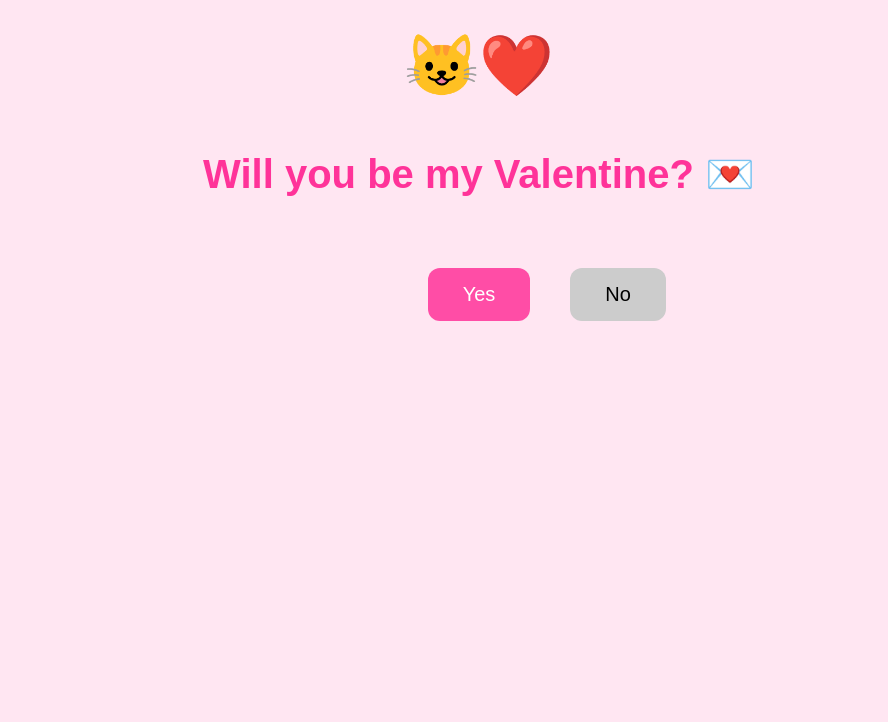
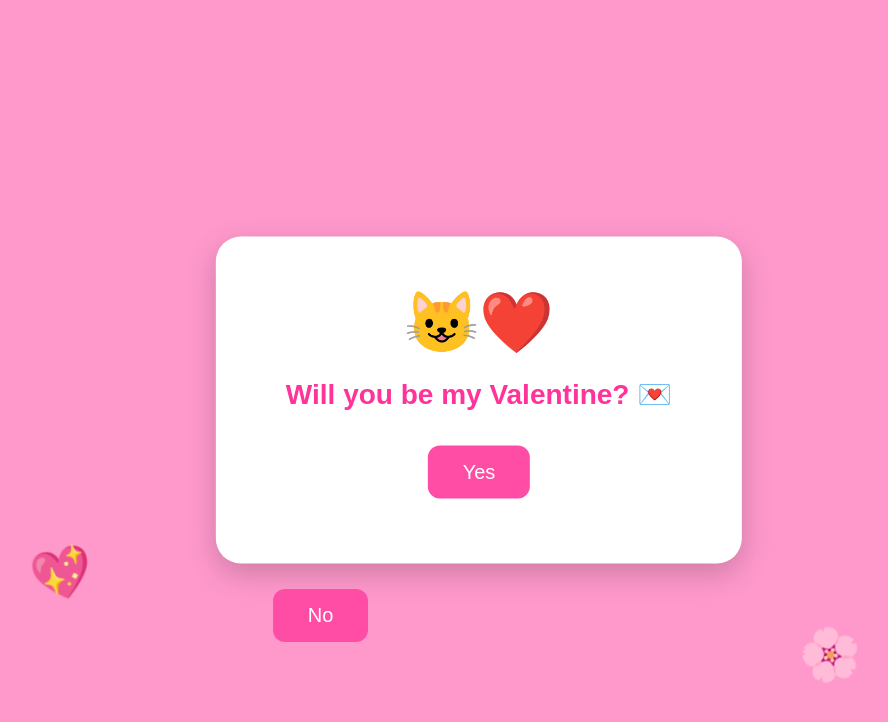
Before and after one commit to tanmoysarker2416256/surovdip, a plain HTML site: page index.html in a window 1280 px wide. Shown: the whole page, without its empty margins (161-1049 px from the left). Drawn offline with Linux system fonts and the light colour scheme.

Commit message:
Add files via upload

```diff
--- a/index.html
+++ b/index.html
@@ -5,78 +5,142 @@
 <title>Valentine Question</title>
 <style>
     body {
-        text-align:center;
+        margin: 0;
+        padding: 0;
         font-family: 'Arial', sans-serif;
-        background: #ffe6f2; /* soft pink */
-        margin:0;
-        padding:0;
-        overflow:hidden;
+        background: #ff99cc; /* soft pink */
+        height: 100vh;
+        overflow: hidden;
+        position: relative;
     }
+
+    .box {
+        background: white;
+        border-radius: 25px;
+        padding: 50px 70px;
+        box-shadow: 0 10px 30px rgba(0,0,0,0.2);
+        text-align: center;
+        max-width: 400px;
+        position: absolute;
+        top: 50%;
+        left: 50%;
+        transform: translate(-50%, -50%);
+        z-index: 10;
+    }
+
     .top-emoji {
         font-size: 60px;
-        margin-top: 30px;
+        margin-bottom: 20px;
     }
+
     h1 {
-        font-size: 40px;
-        margin: 50px 20px;
+        font-size: 28px;
+        margin: 20px 0;
         color: #ff3399;
     }
+
     button {
-        padding:15px 35px;
+        padding: 15px 35px;
         font-size: 20px;
-        margin: 20px;
-        border:none;
+        margin: 15px;
+        border: none;
         border-radius: 12px;
-        cursor:pointer;
+        cursor: pointer;
         transition: transform 0.2s;
+        z-index: 10;
+        position: relative;
     }
-    #yesBtn {
-        background: #ff4da6;
-        color:white;
+
+    #yesBtn, #noBtn {
+        background: #ff4da6; /* bright pink */
+        color: white;
     }
-    #yesBtn:hover {
+
+    #yesBtn:hover, #noBtn:hover {
         transform: scale(1.1);
     }
+
     #noBtn {
-        position:absolute;
-        background: #cccccc;
+        position: absolute;
+        top: 10px;
+        left: 10px;
+    }
+
+    .floating-bg-emoji {
+        position: absolute;
+        font-size: 50px;
+        animation: floatBg 6s infinite;
+    }
+
+    @keyframes floatBg {
+        0% { transform: translateY(0) rotate(0deg); opacity: 1; }
+        50% { transform: translateY(-200px) rotate(180deg); opacity: 0.7; }
+        100% { transform: translateY(0) rotate(360deg); opacity: 1; }
     }
 </style>
 </head>
 <body>
 
-<div class="top-emoji">😺❤️</div>
-<h1>Will you be my Valentine? 💌</h1>
+<div class="box">
+    <div class="top-emoji">😺❤️</div>
+    <h1>Will you be my Valentine? 💌</h1>
+    <button id="yesBtn" onclick="yesClicked()">Yes</button>
+</div>
 
-<button id="yesBtn" onclick="yesClicked()">Yes</button>
 <button id="noBtn">No</button>
 
+<!-- floating emojis -->
+<div class="floating-bg-emoji" style="left:15%; top:70%;">💖</div>
+<div class="floating-bg-emoji" style="left:75%; top:80%;">🌸</div>
+
 <script>
+const yesBtn = document.getElementById("yesBtn");
+const noBtn = document.getElementById("noBtn");
+const box = document.querySelector(".box");
+
+// Go to thank you page
 function yesClicked(){
     window.location.href = "thankyou.html";
 }
 
-const noBtn = document.getElementById("noBtn");
+// Move No button outside the box randomly
+function moveNo(){
+    const btnWidth = noBtn.offsetWidth;
+    const btnHeight = noBtn.offsetHeight;
 
-// Move the No button when mouse comes close
+    const boxRect = box.getBoundingClientRect();
+    const margin = 10; // distance from edges
+
+    let x, y;
+    do {
+        x = Math.random() * (window.innerWidth - btnWidth - margin);
+        y = Math.random() * (window.innerHeight - btnHeight - margin);
+    } while (
+        x + btnWidth > boxRect.left && x < boxRect.right &&
+        y + btnHeight > boxRect.top && y < boxRect.bottom
+    ); // repeat until button is outside box
+
+    noBtn.style.left = x + "px";
+    noBtn.style.top = y + "px";
+}
+
+// Move when mouse gets close
 document.addEventListener("mousemove", function(e){
-    let rect = noBtn.getBoundingClientRect();
-    let distance = Math.hypot(
+    const rect = noBtn.getBoundingClientRect();
+    const distance = Math.hypot(
         e.clientX - (rect.left + rect.width/2),
         e.clientY - (rect.top + rect.height/2)
     );
-    if(distance < 150){ // very sensitive
+    if(distance < 150){
         moveNo();
     }
 });
+
+// Also move if clicked
 noBtn.addEventListener("click", moveNo);
 
-function moveNo(){
-    let x = Math.random() * (window.innerWidth - 120);
-    let y = Math.random() * (window.innerHeight - 60);
-    noBtn.style.left = x + "px";
-    noBtn.style.top = y + "px";
-}
+// Initial position
+window.onload = moveNo;
 </script>
 </body>
 </html>
```
Also changed, not shown: thankyou.html (+53 -19 lines).
